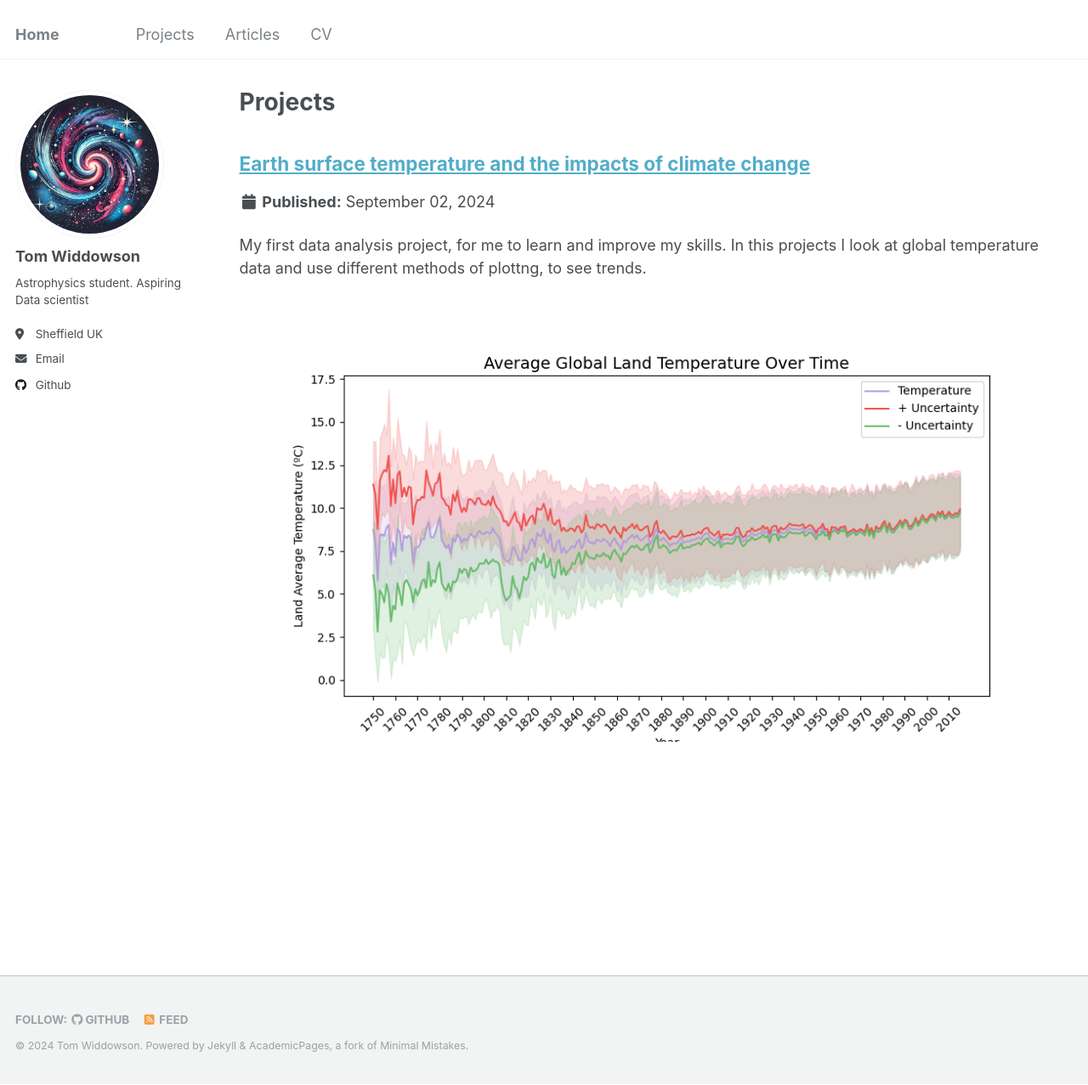
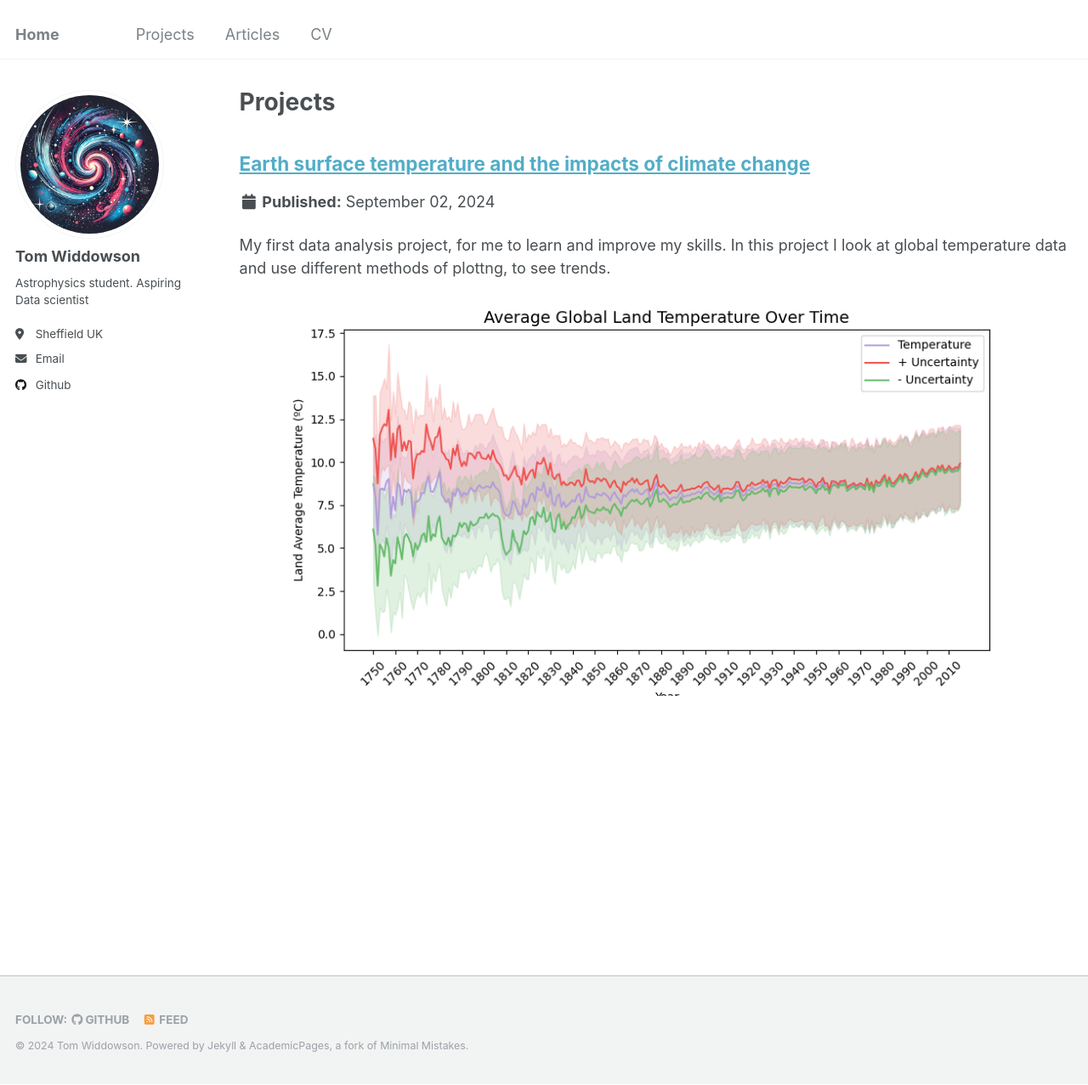
Before and after one commit to tomhwidd/tomhwidd.github.io, a Jekyll site: the page built from _pages/portfolio.html, in a window 1280 px wide and 1277 px high. Shown: the whole window at 85% size. Built offline with Jekyll 4.4.1, drawn with Linux system fonts in a browser that asks for light colours.

Commit message:
update portfolio-1.md with global temps project

````diff
--- a/_portfolio/portfolio-1.md
+++ b/_portfolio/portfolio-1.md
@@ -1,6 +1,6 @@
 ---
 title: "Earth surface temperature and the impacts of climate change "
-excerpt: "My first data analysis project, for me to learn and improve my skills. In this projects I look at global temperature data and use different methods of plottng, to see trends. <br/><br/> <br/><img src='/images/projects/global_temps/global_land_average.png'>"
+excerpt: "My first data analysis project, for me to learn and improve my skills. In this project I look at global temperature data and use different methods of plottng, to see trends.  <br/><img src='/images/projects/global_temps/global_land_average.png'>"
 collection: portfolio
 ---
 
@@ -31,7 +31,7 @@ import plotly as py
 import seaborn as sns
 ```
 
-#### PLotting average global temperatures over time
+### PLotting average global temperatures over time
 
 For the initial analysis, I decided to plot average global land temperaures, to see the general trend. Luckily this data came with uncertanties, which we will use later on.
 
````
